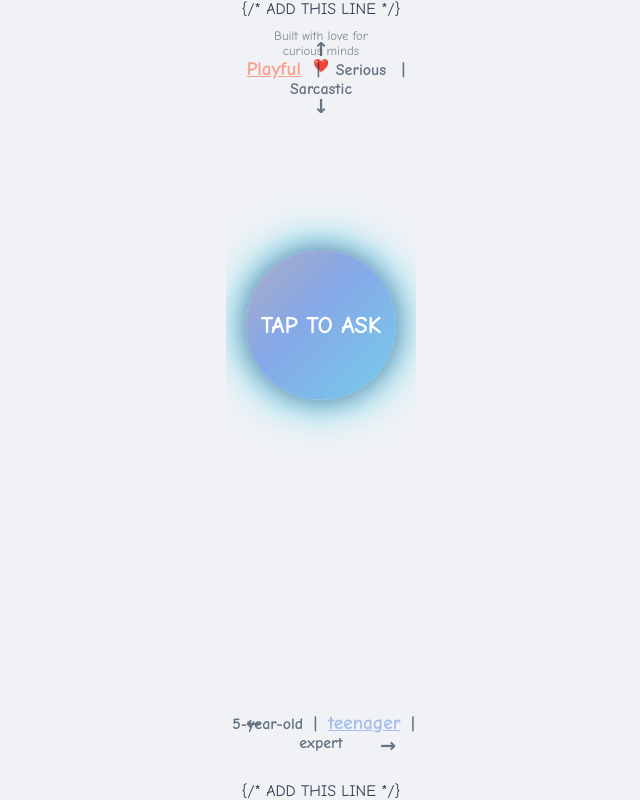
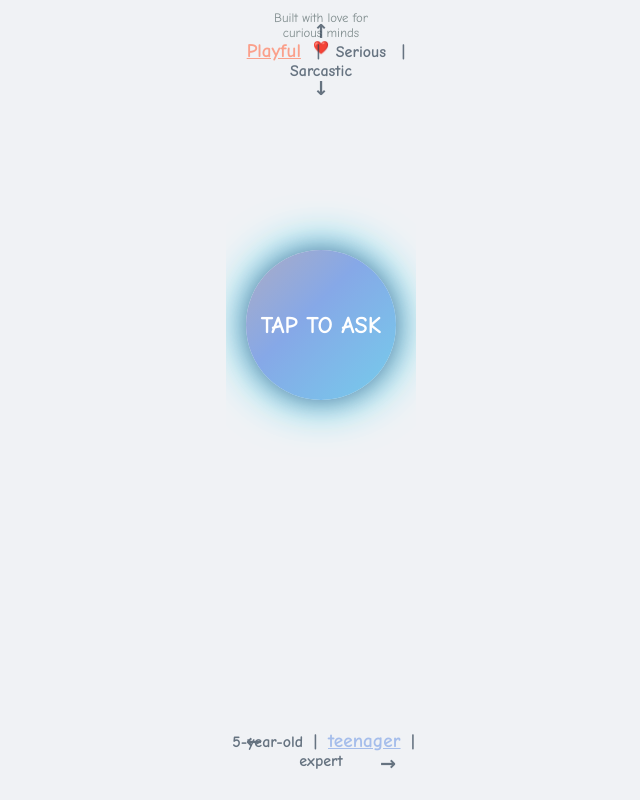
Before and after one commit to 0rangeAppl3/ask-the-app, a plain HTML site: page index.html in a window 1280 px wide. Shown: the whole page, without its empty margins (319-959 px from the left). Drawn offline with Linux system fonts and the light colour scheme.

Commit message:
Update index.html

```diff
--- a/index.html
+++ b/index.html
@@ -5,7 +5,7 @@
     <meta name="viewport" content="width=device-width, initial-scale=1.0">
     <title>Ask the World</title>
     <link href="https://fonts.googleapis.com/css2?family=Comic+Neue:wght@400;700&display=swap" rel="stylesheet">
-    <link rel="stylesheet" href="style.css"> {/* ADD THIS LINE */}
+    <link rel="stylesheet" href="style.css">
 </head>
 <body>
     <div class="app-container">
@@ -24,6 +24,6 @@
             </div>
     </div>
 
-    <script src="script.js"></script> {/* ADD THIS LINE */}
+    <script src="script.js"></script>
 </body>
 </html>
```
